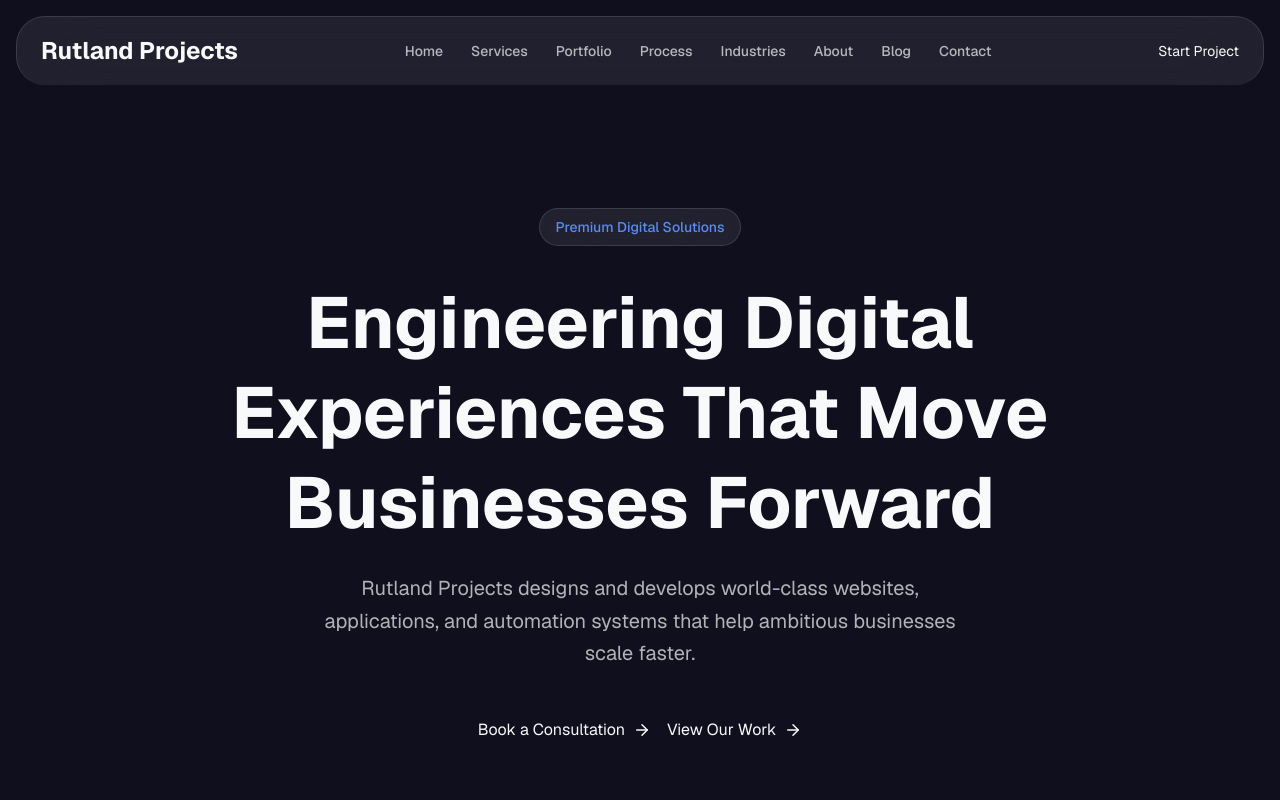
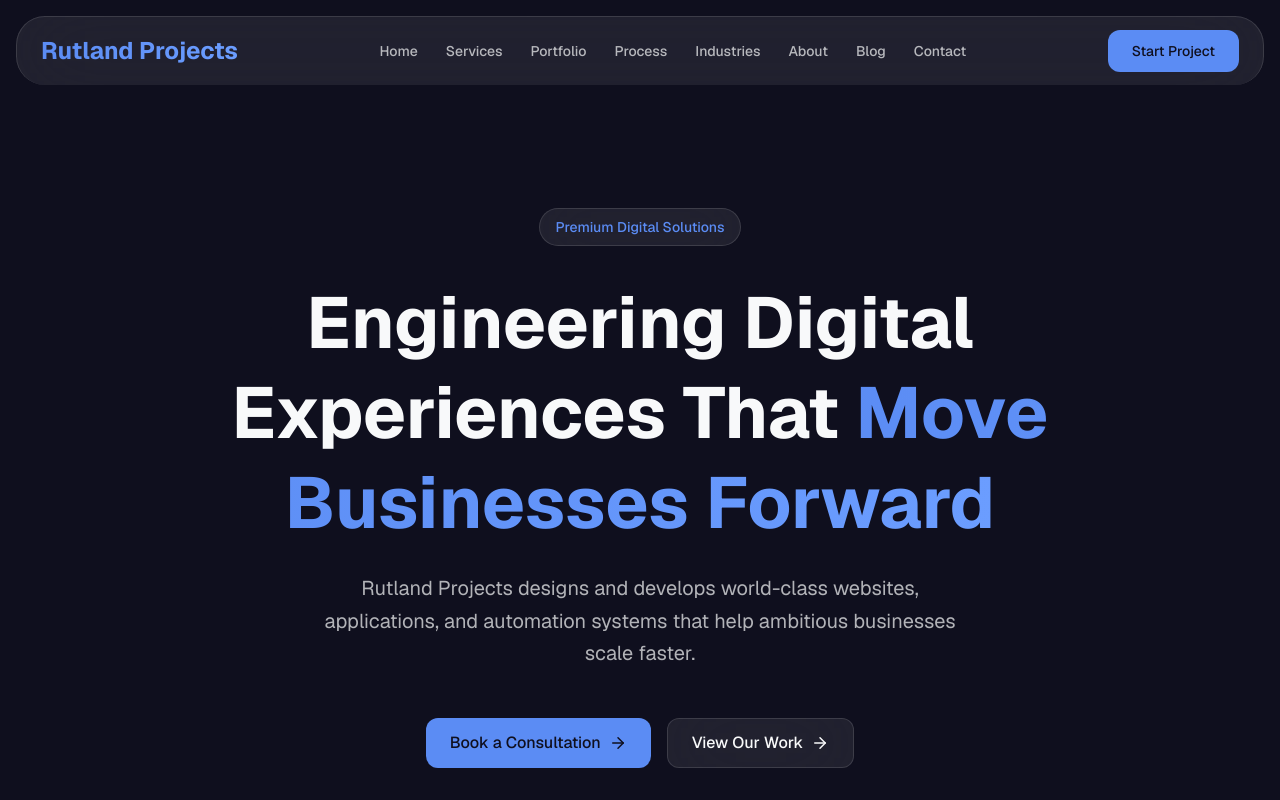
Before and after one commit to Lloydsgit/rutland-projects-website, a Next.js app: page / in a window 1280 px wide. Shown: the top 800 px of the page. Built offline with nearby package versions, Linux system fonts and the light colour scheme.

Commit message:
feat: add premium button styles and gradient text effect

```diff
--- a/app/globals.css
+++ b/app/globals.css
@@ -161,3 +161,65 @@
     padding-right: 2rem;
   }
 }
+
+.gradient-text {
+  background: linear-gradient(to right, #5b8cf4, #6b9dff);
+  -webkit-background-clip: text;
+  -webkit-text-fill-color: transparent;
+  background-clip: text;
+}
+
+.premium-button {
+  padding: 0.75rem 1.5rem;
+  border-radius: 0.75rem;
+  font-weight: 500;
+  transition: all 0.3s ease;
+}
+
+.premium-button:hover {
+  transform: scale(1.05);
+  box-shadow: 0 10px 25px rgba(91, 140, 244, 0.3);
+}
+
+.premium-button:active {
+  transform: scale(0.95);
+}
+
+.premium-button-primary {
+  background-color: #5b8cf4;
+  color: #0f0f1e;
+  padding: 0.75rem 1.5rem;
+  border-radius: 0.75rem;
+  font-weight: 500;
+  transition: all 0.3s ease;
+}
+
+.premium-button-primary:hover {
+  background-color: #6b9dff;
+  transform: scale(1.05);
+  box-shadow: 0 10px 25px rgba(91, 140, 244, 0.4);
+}
+
+.premium-button-primary:active {
+  transform: scale(0.95);
+}
+
+.premium-button-secondary {
+  background-color: rgba(255, 255, 255, 0.08);
+  backdrop-filter: blur(40px);
+  border: 1px solid rgba(255, 255, 255, 0.12);
+  color: #f8f9fa;
+  padding: 0.75rem 1.5rem;
+  border-radius: 0.75rem;
+  font-weight: 500;
+  transition: all 0.3s ease;
+}
+
+.premium-button-secondary:hover {
+  background-color: rgba(255, 255, 255, 0.15);
+  transform: scale(1.05);
+}
+
+.premium-button-secondary:active {
+  transform: scale(0.95);
+}
```
